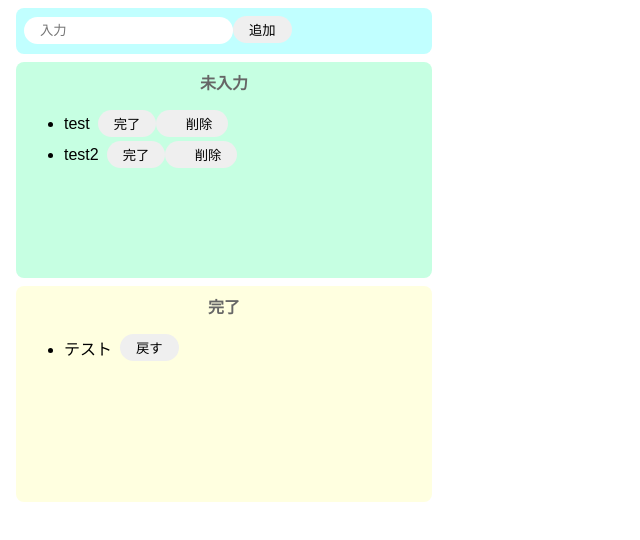
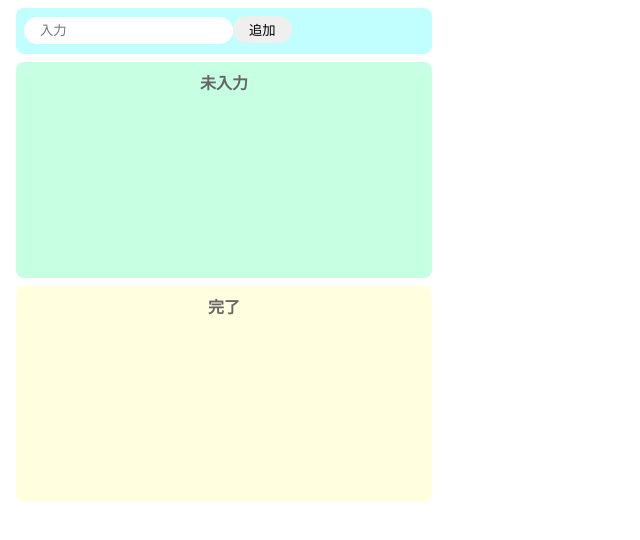
Before and after one commit to SHU0744/React-to-do-list, a React (Create React App) app: page / in a window 1280 px wide. Shown: the top 540 px of the page, without its empty margins (0-640 px from the left). Built offline with nearby package versions, Linux system fonts and the light colour scheme.

Commit message:
TODOリスト完成

```diff
--- a/src/App.jsx
+++ b/src/App.jsx
@@ -4,8 +4,8 @@ import "./styles.css";
 export const App = () => {
   // 動的なブロッックをstate化
   const [todoText, setTodotext] = useState("");
-  const [incompleteTodos, setincompleteTodos] = useState(["test", "test2"]);
-  const [completeTodos, setcompleteTodos] = useState(["テスト"]);
+  const [incompleteTodos, setincompleteTodos] = useState([]);
+  const [completeTodos, setcompleteTodos] = useState([]);
 
   // inputに値を取得
   const onChangeTodoText = (event) => setTodotext(event.target.value);
```
